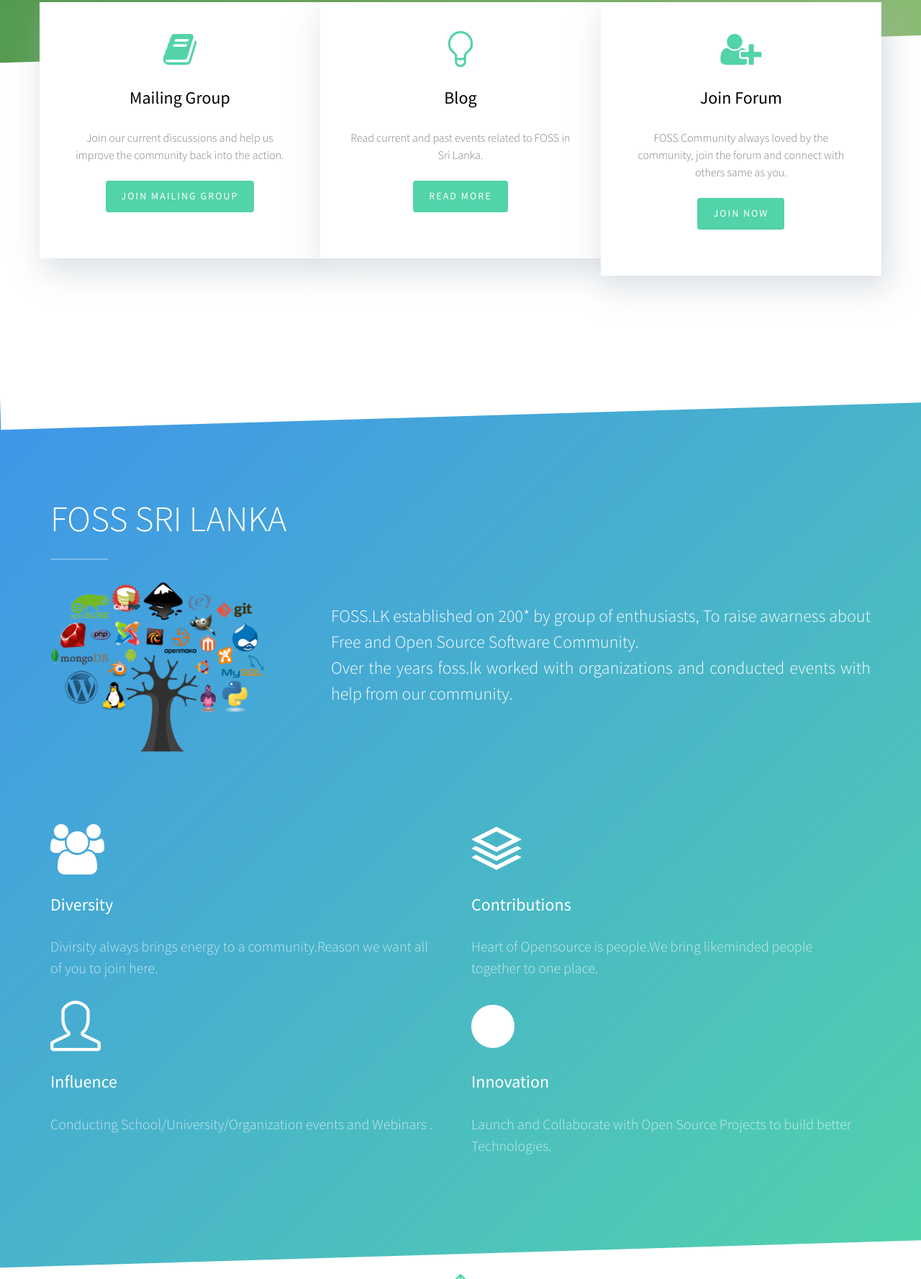
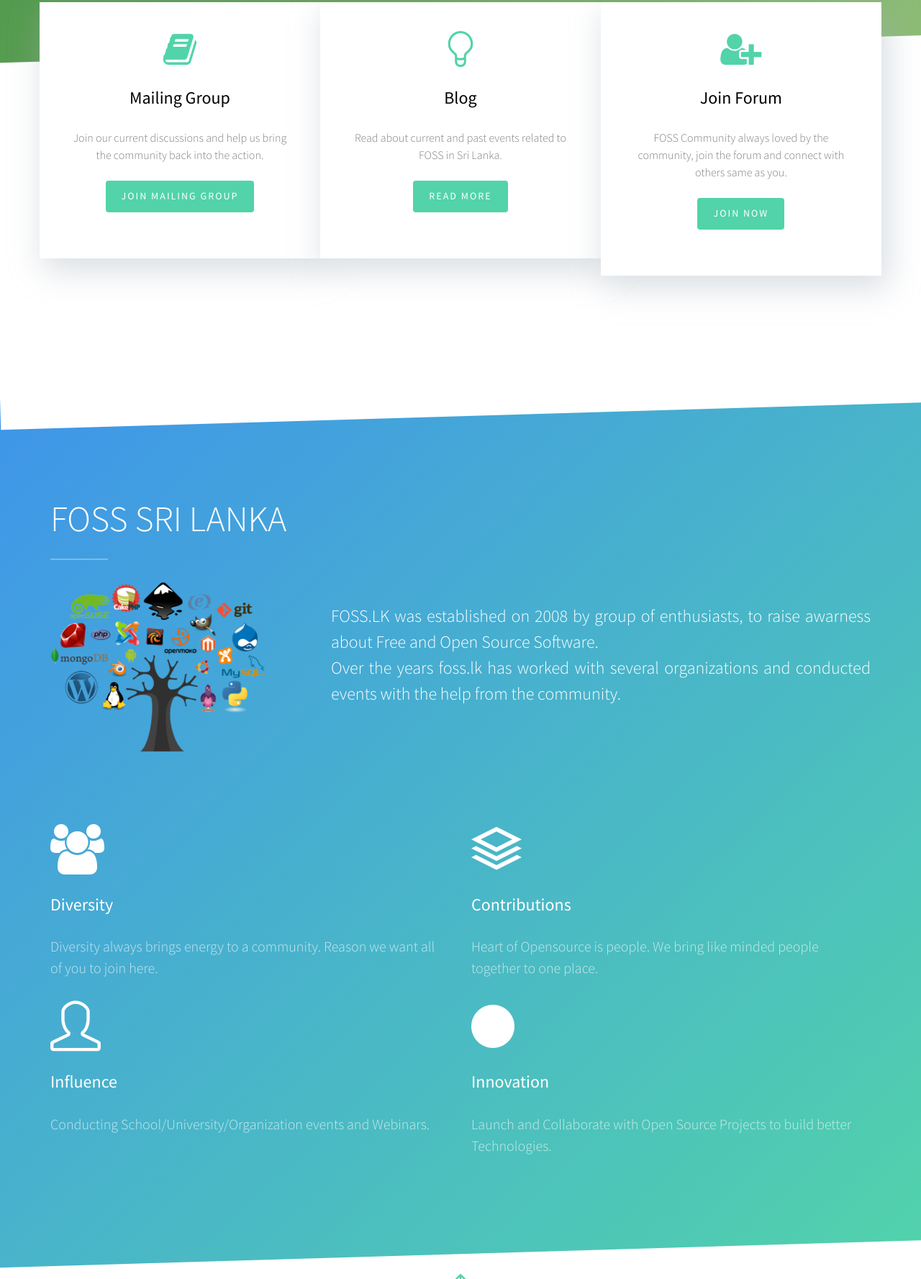
Before and after one commit to fosslk/website, a plain HTML site: page index.html in a window 1280 px wide. Shown: the part 397-2174 px from the top of the page at 72% size. Drawn offline with Linux system fonts and the light colour scheme; files whose address does not match are found by name.

Commit message:
Fixing minor grammar and spelling mistakes on FOSS.LK website home page

```diff
--- a/index.html
+++ b/index.html
@@ -124,7 +124,7 @@
 					<div class="fh5co-text">
 						<i class="fh5co-intro-icon icon-book"></i>
 						<h2>Mailing Group</h2>
-						<p>Join our current discussions and help us improve the community back into the action.</p>
+						<p>Join our current discussions and help us bring the community back into the action.</p>
 						<p><a href="https://groups.google.com/forum/?hl=en#!forum/fosslk-discussion" class="btn btn-primary">Join Mailing Group</a></p>
 					</div>
 				</div>
@@ -134,7 +134,7 @@
 					<div class="fh5co-text">
 						<i class="fh5co-intro-icon icon-bulb"></i>
 						<h2>Blog</h2>
-						<p>Read current and past events related to FOSS in Sri Lanka.</p>
+						<p>Read about current and past events related to FOSS in Sri Lanka.</p>
 						<p><a href="https://foss.lk/blog" class="btn btn-primary">Read More</a></p>
 					</div>
 				</div>
@@ -165,8 +165,8 @@
 							<div style="width:300px;"><img src="images/foss.png" alt="foss" class="img-responsive"></div>
 						</div>
 						<div style="text-align:justify;" class="col-md-8 subtext to-animate">
-							<br><h3>FOSS.LK established on 200* by group of enthusiasts, To raise awarness about Free and Open Source Software Community.
-								</br>Over the years foss.lk worked with organizations and conducted events with help from our community.  </h3>
+							<br><h3>FOSS.LK was established on 2008 by group of enthusiasts, to raise awarness about Free and Open Source Software.
+								</br>Over the years foss.lk has worked with several organizations and conducted events with the help from the community.  </h3>
 						</div>
 
 					</div>
@@ -176,12 +176,12 @@
 				<div class="col-md-6 col-sm-6 fh5co-service to-animate">
 					<i class="icon to-animate-2 icon-users"></i>
 					<h3>Diversity</h3>
-					<p>Divirsity always brings energy to a community.Reason we want all of you to join here.</p>
+					<p>Diversity always brings energy to a community. Reason we want all of you to join here.</p>
 				</div>
 				<div class="col-md-6 col-sm-6 fh5co-service to-animate">
 					<i class="icon to-animate-2 icon-layers2"></i>
 					<h3>Contributions</h3>
-					<p>Heart of Opensource is people.We bring likeminded people together to one place. </p>
+					<p>Heart of Opensource is people. We bring like minded people together to one place. </p>
 				</div>
 			</div>
 
@@ -189,7 +189,7 @@
 				<div class="col-md-6 col-sm-6 fh5co-service to-animate">
 					<i class="icon to-animate-2 icon-user"></i>
 					<h3>Influence</h3>
-					<p>Conducting School/University/Organization events and Webinars .</p>
+					<p>Conducting School/University/Organization events and Webinars.</p>
 				</div>
 				<div class="col-md-6 col-sm-6 fh5co-service to-animate">
 					<i class="icon to-animate-2 icon-circle"></i>
```
